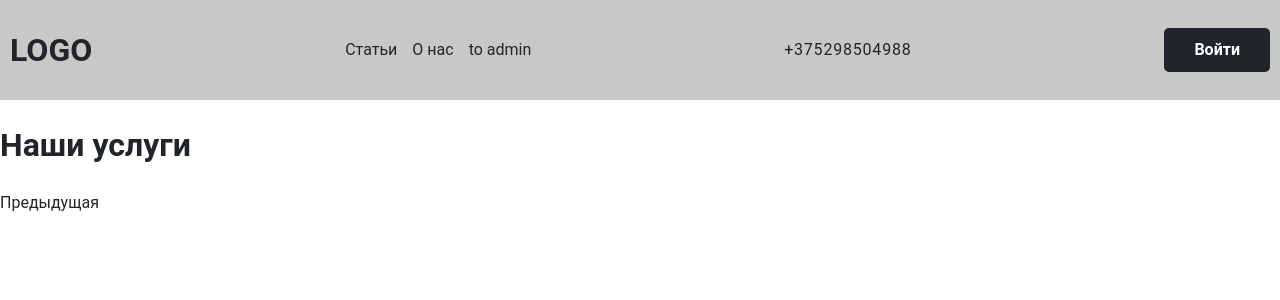
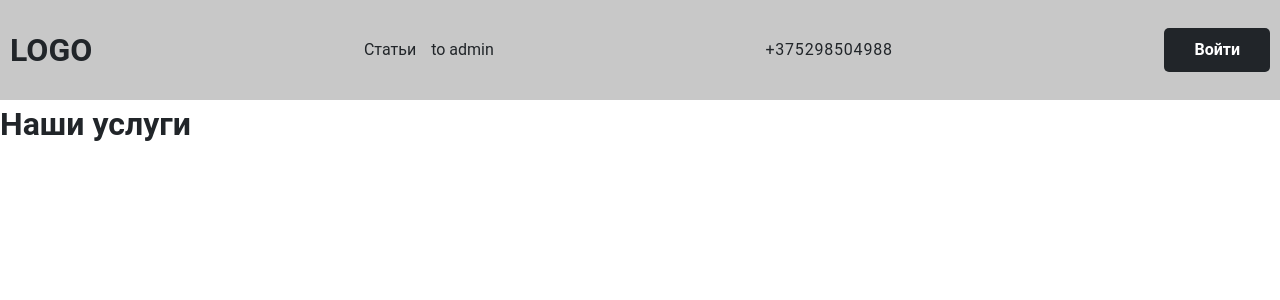
Before and after one commit to vladpro42/php-test, a PHP site: page /index.php?action=articles in a window 1280 px wide. Shown: the top 300 px of the page. Run offline with PHP 8.4, Linux system fonts and the light colour scheme; data that the repository does not hold is empty.

Commit message:
feat: add comit

```diff
--- a/public/css/index.css
+++ b/public/css/index.css
@@ -28,6 +28,15 @@ body {
 a {
     color: inherit;
     text-decoration: none;
+}
+
+h1,
+h2,
+h3,
+h4,
+h5,
+h6 {
+    margin: 0;
 }
 
 .container {
@@ -123,3 +132,22 @@ header {
 .articles__img {
     object-fit: cover;
 }
+
+.main-section__title {
+    font-size: 64px;
+    font-weight: 700;
+    color: var(--black-1);
+    margin: 200px 0 30px;
+}
+
+.main-section__text {
+    margin-bottom: 30px;
+    max-width: 400px;
+}
+
+.pagination {
+    margin-block: 50px;
+    font-size: 24px;
+    font-weight: 500;
+    text-align: center;
+}
--- a/src/controllers/ServiceController.php
+++ b/src/controllers/ServiceController.php
@@ -71,7 +71,8 @@ class ServiceController
     }
     public function getArticles()
     {
-        $articles = $this->serviceModel->getArticles();
+        $page = isset($_GET['page']) ? (int)$_GET['page'] : 1;
+        $articles = $this->serviceModel->getArticles($page);
         include 'src/views/public/articles.php';
     }
     public function getArticle($id)
--- a/src/models/Service.php
+++ b/src/models/Service.php
@@ -27,10 +27,14 @@ class ArticlesModel
         $stmt = $this->db->prepare($sql);
         return $stmt->execute([$name, $content, $image, $id]);
     }
-    public function getArticles()
+    public function getArticles($page = 1, $limit = 10)
     {
-        $sql = 'SELECT * FROM articles';
+        $offset = ($page - 1) * $limit;
+
+        $sql = 'SELECT * FROM articles LIMIT :limit OFFSET :offset';
         $stmt = $this->db->prepare($sql);
+        $stmt->bindValue(':limit', $limit, PDO::PARAM_INT);
+        $stmt->bindValue(':offset', $offset, PDO::PARAM_INT);
         $stmt->execute();
         return $stmt->fetchAll(PDO::FETCH_ASSOC);
     }
--- a/src/views/public/articles.php
+++ b/src/views/public/articles.php
@@ -17,16 +17,14 @@
     <?php endforeach; ?>
 </ul>
 
-<!-- Пагинация -->
 
 <div class="pagination">
     <?php
-    $page = 3;
     if ($page > 1): ?>
-        <a href="index.php?action=services&page=<?php echo $page - 1; ?>">Предыдущая</a>
+        <a href="index.php?action=articles&page=<?php echo $page - 1; ?>">Предыдущая</a>
     <?php endif; ?>
 
     <?php if (count($articles) == 10): ?>
-        <a href="index.php?action=services&page=<?php echo $page + 1; ?>">Следующая</a>
+        <a href="index.php?action=articles&page=<?php echo $page + 1; ?>">Следующая</a>
     <?php endif; ?>
 </div>
--- a/src/views/public/header.php
+++ b/src/views/public/header.php
@@ -20,13 +20,10 @@
                 <nav class="header__nav">
                     <ul class="header__list">
                         <li class="header__item">
-                            <a href="./src/articles/articlesTemplate.php" class="header__item-link">Статьи</a>
+                            <a href="index.php?action=articles" class="header__item-link">Статьи</a>
                         </li>
                         <li class="header__item">
-                            <a href="#" class="header__item-link">О нас</a>
-                        </li>
-                        <li class="header__item">
-                            <a class="header__item-link" href="./src/admin/admin.php">to admin</a>
+                            <a class="header__item-link" href="index.php?action=admin_services">to admin</a>
                         </li>
                     </ul>
                 </nav>
```
Also changed, not shown: public/uploads/Снимок экрана 2024-06-13 223943.png (added), public/uploads/Снимок экрана 2024-07-08 105922.png (added), public/uploads/Снимок экрана 2024-07-08 105935.png (added), public/uploads/Снимок экрана 2024-07-27 155216.png (added), public/uploads/Снимок экрана 2024-07-27 232308.png (added).
